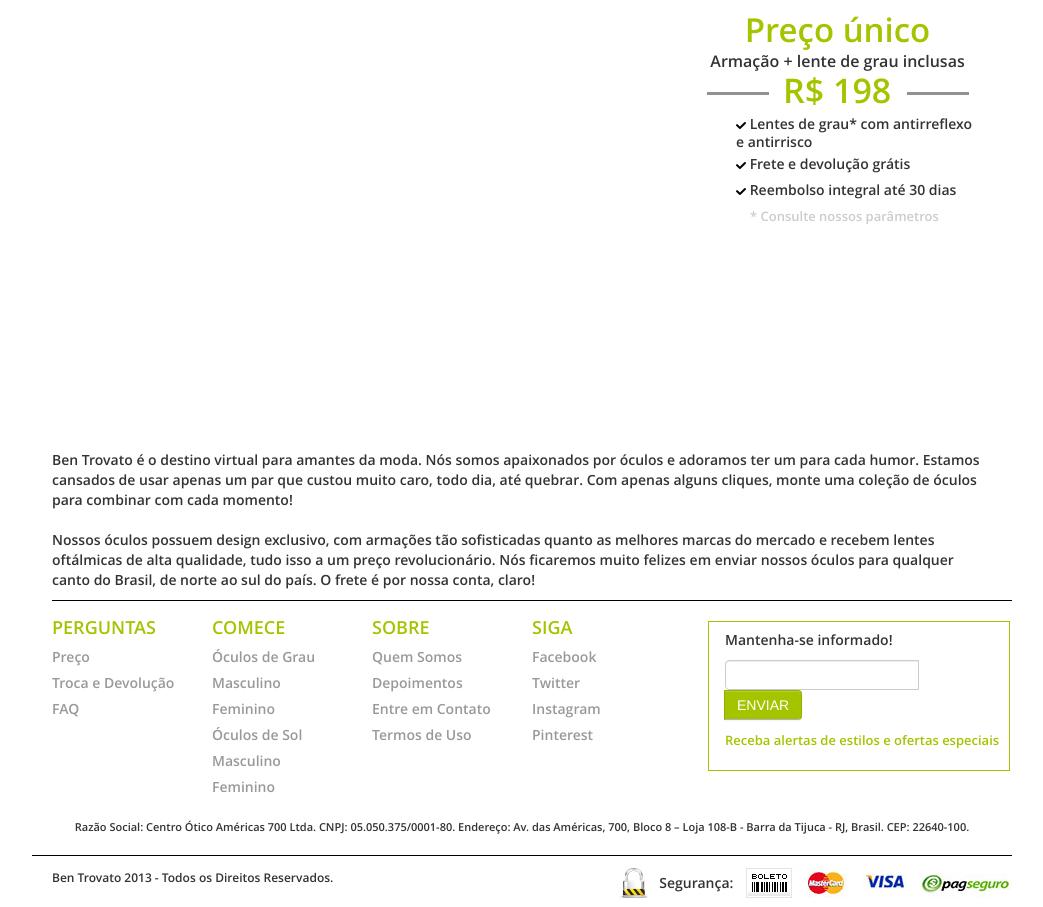
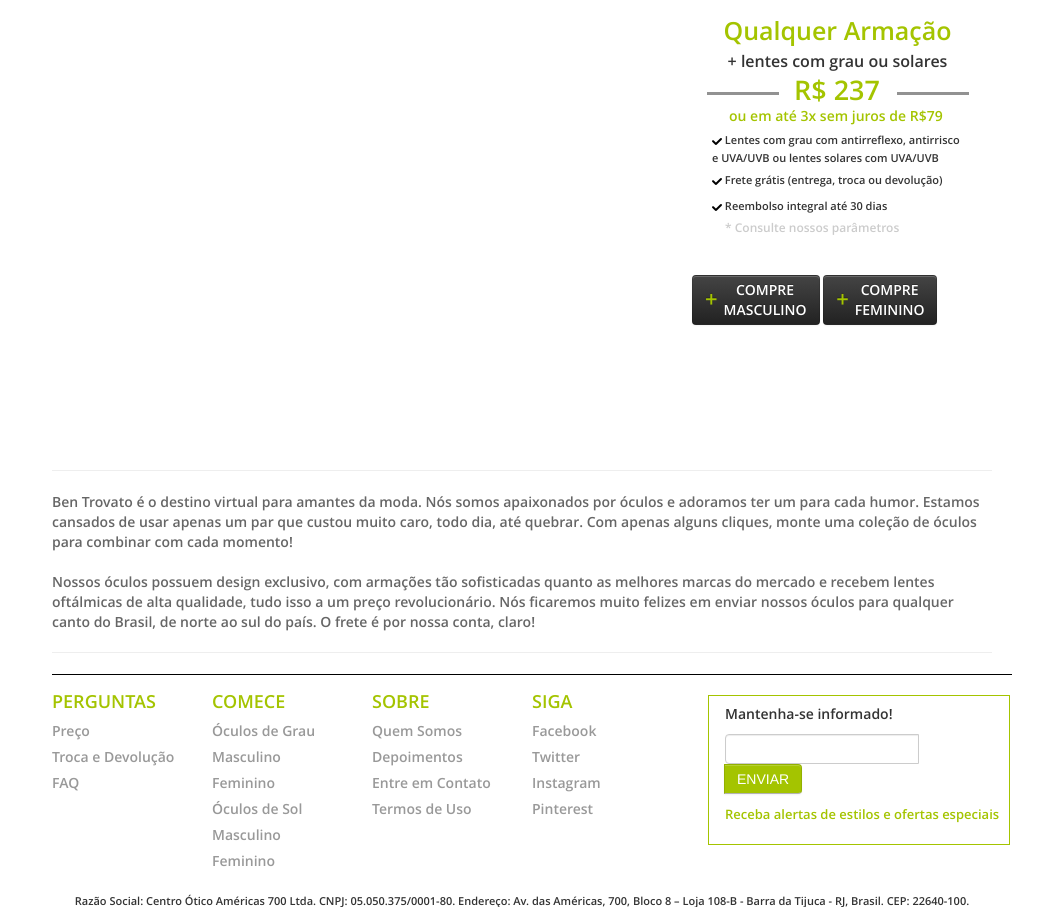
Before and after one commit to dabwax/ben-trovato, a CakePHP app: template app/View/Home/index.ctp in a window 1280 px wide. Shown: the part 168-1075 px from the top of the page, without its empty margins (98-1141 px from the left). Run offline with PHP 8.4 and a stand-in for CakePHP, Linux system fonts and the light colour scheme; the template is opened without the code that fills it, so the values that code supplies are empty; form fields are guessed from the names that the template uses; some libraries are stand-ins or nearby versions.

Commit message:
Conteudo da Home atualizado.

```diff
--- a/app/View/Home/index.ctp
+++ b/app/View/Home/index.ctp
@@ -43,25 +43,26 @@
 
 		<div id="banner-preco" style="border: none; position: relative; left: 0px; top: -18px;">
 	        <div id="descricao-preco">
-	           <h2>Preço único</h2>
-	           <h3 style="font-size: 16px;">Armação + lente de grau inclusas</h3>
+	           <h2 style="font-size: 25px !important;">Qualquer Armação</h2>
+	           <h3 style="font-size: 16px;">+ lentes com grau ou solares</h3>
 	        </div>
 	        <div id="valor-banner">
 	           <div class="valor-banner-linha-left">
 	              <hr>
 	           </div>
 	           <div class="valor-banner-money">
-	              <h2>R$ 198</h2>
+	              <h2>R$ 237</h2>
 	           </div>
+	           <span style="position: absolute; top: 44px; left: 37px; color: #A4C400;">ou em até 3x sem juros de R$79</span>
 	           <div class="valor-banner-linha-right">
 	              <hr>
 	           </div>
 	       </div>
 	       <div id="detalhes-banner">
-	          <h3 style="margin: 0px; font-size: 14px; line-height: 18px; margin-left: 44px; text-align: left;"><?php echo $this->Html->image('tick.png'); ?> Lentes de grau* com antirreflexo<br>e antirrisco</h3>
-	          <h3 style="margin: 0px; line-height: 26px; font-size: 14px; margin-left: 44px; text-align: left;"><?php echo $this->Html->image('tick.png'); ?> Frete e devolução grátis</h3>
-	          <h3 style="margin: 0px; line-height: 26px; font-size: 14px; margin-left: 44px; text-align: left;"><?php echo $this->Html->image('tick.png'); ?> Reembolso integral até 30 dias</h3>
-	          <h3 style="margin: 0px; line-height: 26px; font-size: 13px; margin-left: 58px; text-align: left; color: #CCC;">* Consulte nossos parâmetros</h3>
+	          <h3 style="margin: 0px; margin-top: 16px; font-size: 11px; line-height: 18px; margin-left: 20px; text-align: left;"><?php echo $this->Html->image('tick.png'); ?> Lentes com grau com antirreflexo, antirrisco<br />e UVA/UVB ou lentes solares com UVA/UVB</h3>
+	          <h3 style="margin: 0px; line-height: 26px; font-size: 11px; margin-left: 20px; text-align: left;"><?php echo $this->Html->image('tick.png'); ?> Frete grátis (entrega, troca ou devolução)</h3>
+	          <h3 style="margin: 0px; line-height: 26px; font-size: 11px; margin-left: 20px; text-align: left;"><?php echo $this->Html->image('tick.png'); ?> Reembolso integral até 30 dias</h3>
+	          <h3 style="margin: 0px; line-height: 18px; font-size: 12px; margin-left: 33px; text-align: left; color: #CCC;">* Consulte nossos parâmetros</h3>
 	       </div>
 	     </div> <!-- #banner-preco -->
 
@@ -85,6 +86,20 @@
 
 		<?php endforeach; ?>
 
+		<a href="<?php echo $this->Html->url( array('controller' => 'glasses', 'action' => 'all', 'masculino', 'grau') ); ?>" class="btn btn-inverse" style="text-align: left;">
+			<span style="float: left; display: inline; margin-right: 6px; margin-top: 8px; color: #A4C400; font-weight: bold; font-size: 22px;">+</span>
+			<p style="float: left; display: inline; text-align: center; text-transform: uppercase; margin: 0px;">
+				Compre<br />Masculino
+			</p>
+		</a>
+
+		<a href="<?php echo $this->Html->url( array('controller' => 'glasses', 'action' => 'all', 'feminino', 'grau') ); ?>" class="btn btn-inverse" style="text-align: left;">
+			<span style="float: left; display: inline; margin-right: 6px; margin-top: 8px; color: #A4C400; font-weight: bold; font-size: 22px;">+</span>
+			<p style="float: left; display: inline; text-align: center; text-transform: uppercase; margin: 0px;">
+				Compre<br />Feminino
+			</p>
+		</a>
+
 	</aside> <!-- #sidebar-home -->
 
 </div>
@@ -92,11 +107,16 @@
 <div class="row">
 
 	<section id="texto-chamada-home" class="span12" style="margin-left: 0px; margin-top: 20px;">
-		<p>
+
+		<hr>
+
+		<p style="color: #666;">
 			Ben Trovato é o destino virtual para amantes da moda. Nós somos apaixonados por óculos e adoramos ter um para cada humor. Estamos cansados de usar apenas um par que custou muito caro, todo dia, até quebrar. Com apenas alguns cliques, monte uma coleção de óculos para combinar com cada momento!
 			<br /><br />
 			Nossos óculos possuem design exclusivo, com armações tão sofisticadas quanto as melhores marcas do mercado e recebem lentes oftálmicas de alta qualidade, tudo isso a um preço revolucionário. Nós ficaremos muito felizes em enviar nossos óculos para qualquer canto do Brasil, de norte ao sul do país. O frete é por nossa conta, claro!
 		</p>
+
+		<hr>
 	</section>
 
 </div>
--- a/app/webroot/css/default.css
+++ b/app/webroot/css/default.css
@@ -173,7 +173,7 @@ height: 206px;
 text-align: center;
 font-family: 'Open Sans' !important;
 margin-left: -1px;
-font-size: 34px;
+font-size: 27px;
 }
 #banner-preco h2 {
 color: #A4C400;
@@ -191,11 +191,11 @@ top: -12px;
 }
 #valor-banner .valor-banner-money {
 float: left;
-margin-left: 15px;
+margin-left: 16px;
 color: #A4C400;
 }
 #valor-banner .valor-banner-linha-right hr {
-width: 60px;
+width: 70px;
 height: 1px !important;
 color: #929292;
 float: right;
@@ -205,7 +205,7 @@ margin-right: 15px;
 margin-top: 30px;
 }
 #valor-banner .valor-banner-linha-left hr {
-width: 60px;
+width: 70px;
 height: 1px !important;
 color: #929292;
 float: left;
```
